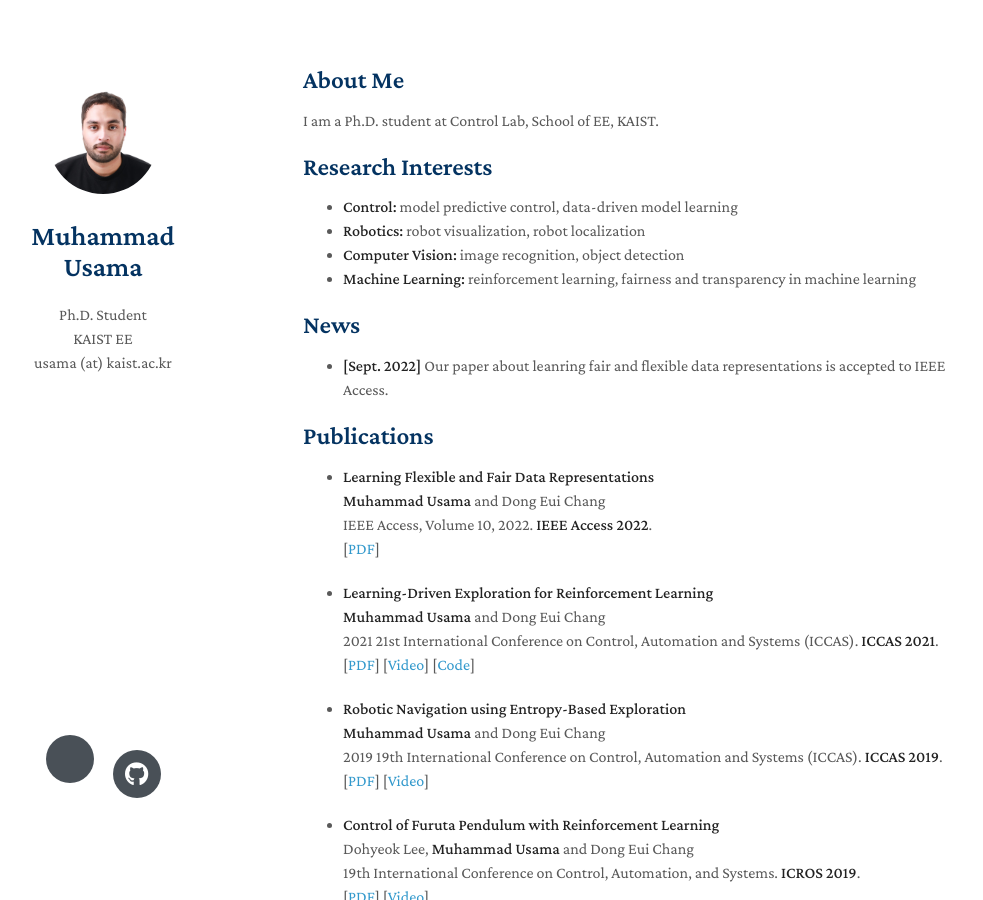
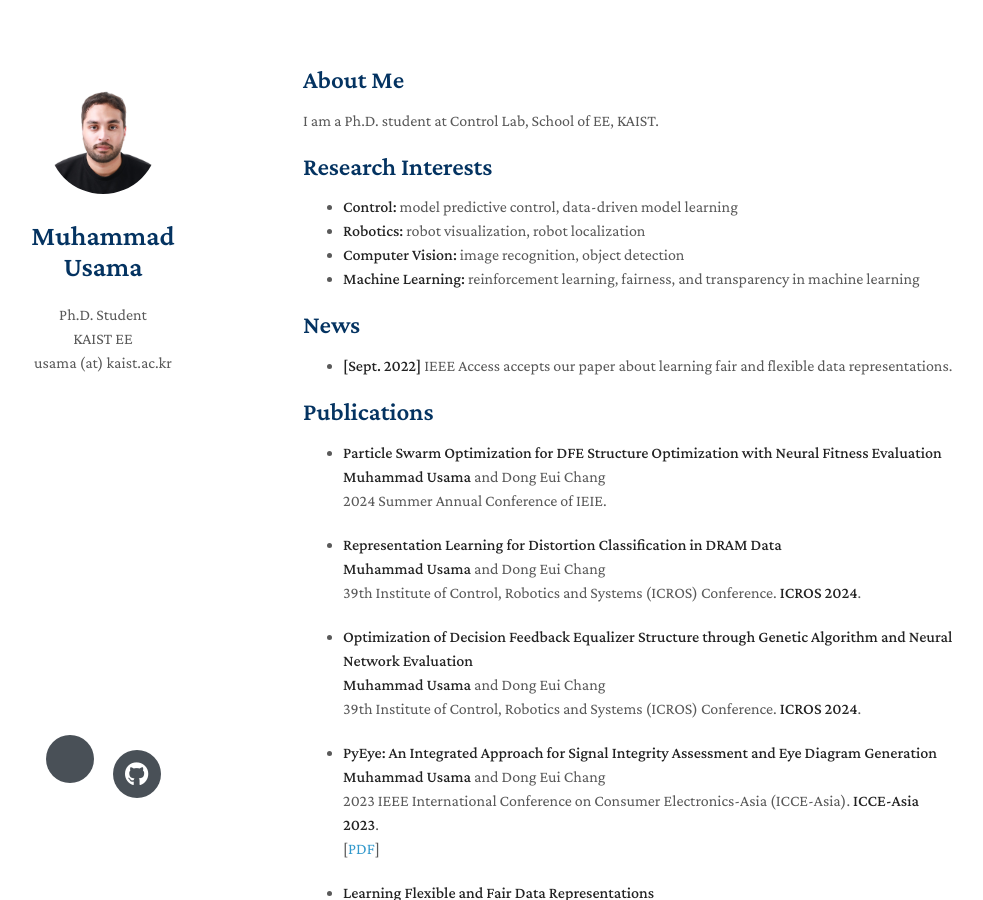
Before and after one commit to Usama1002/Usama1002.github.io, a Jekyll site: the page built from index.md, in a window 1280 px wide and 900 px high. Shown: the whole window, without its empty margins (167-1150 px from the left). Built offline with Jekyll 4.4.1, drawn with Linux system fonts in a browser that asks for light colours; nearby versions of some CDN libraries; a style sheet for code colours, icons or effects is not loaded; our own code applies the rules of GitHub Pages for plain Markdown files.

Commit message:
added 2024 publication details

```diff
--- a/index.md
+++ b/index.md
@@ -11,13 +11,39 @@ I am a Ph.D. student at Control Lab, School of EE, KAIST.
 - **Control:** model predictive control, data-driven model learning
 - **Robotics:** robot visualization, robot localization
 - **Computer Vision:** image recognition, object detection
-- **Machine Learning:** reinforcement learning, fairness and transparency in machine learning
+- **Machine Learning:** reinforcement learning, fairness, and transparency in machine learning
 
 ## News
 
-- **[Sept. 2022]** Our paper about leanring fair and flexible data representations is accepted to IEEE Access.
+- **[Sept. 2022]** IEEE Access accepts our paper about learning fair and flexible data representations.
 
 ## Publications
+
+- **Particle Swarm Optimization for DFE Structure Optimization with Neural Fitness Evaluation**
+  <br>
+  **Muhammad Usama** and Dong Eui Chang
+  <br>
+  2024 Summer Annual Conference of IEIE.
+
+- **Representation Learning for Distortion Classification in DRAM Data**
+  <br>
+  **Muhammad Usama** and Dong Eui Chang
+  <br>
+  39th Institute of Control, Robotics and Systems (ICROS) Conference. **ICROS 2024**.
+
+- **Optimization of Decision Feedback Equalizer Structure through Genetic Algorithm and Neural Network Evaluation**
+  <br>
+  **Muhammad Usama** and Dong Eui Chang
+  <br>
+  39th Institute of Control, Robotics and Systems (ICROS) Conference. **ICROS 2024**.
+
+- **PyEye: An Integrated Approach for Signal Integrity Assessment and Eye Diagram Generation**
+  <br>
+  **Muhammad Usama** and Dong Eui Chang
+  <br>
+  2023 IEEE International Conference on Consumer Electronics-Asia (ICCE-Asia). **ICCE-Asia 2023**.
+  <br>
+  [[PDF](https://ieeexplore.ieee.org/stamp/stamp.jsp?tp=&arnumber=9895225)]
 
 - **Learning Flexible and Fair Data Representations**
   <br>
```
